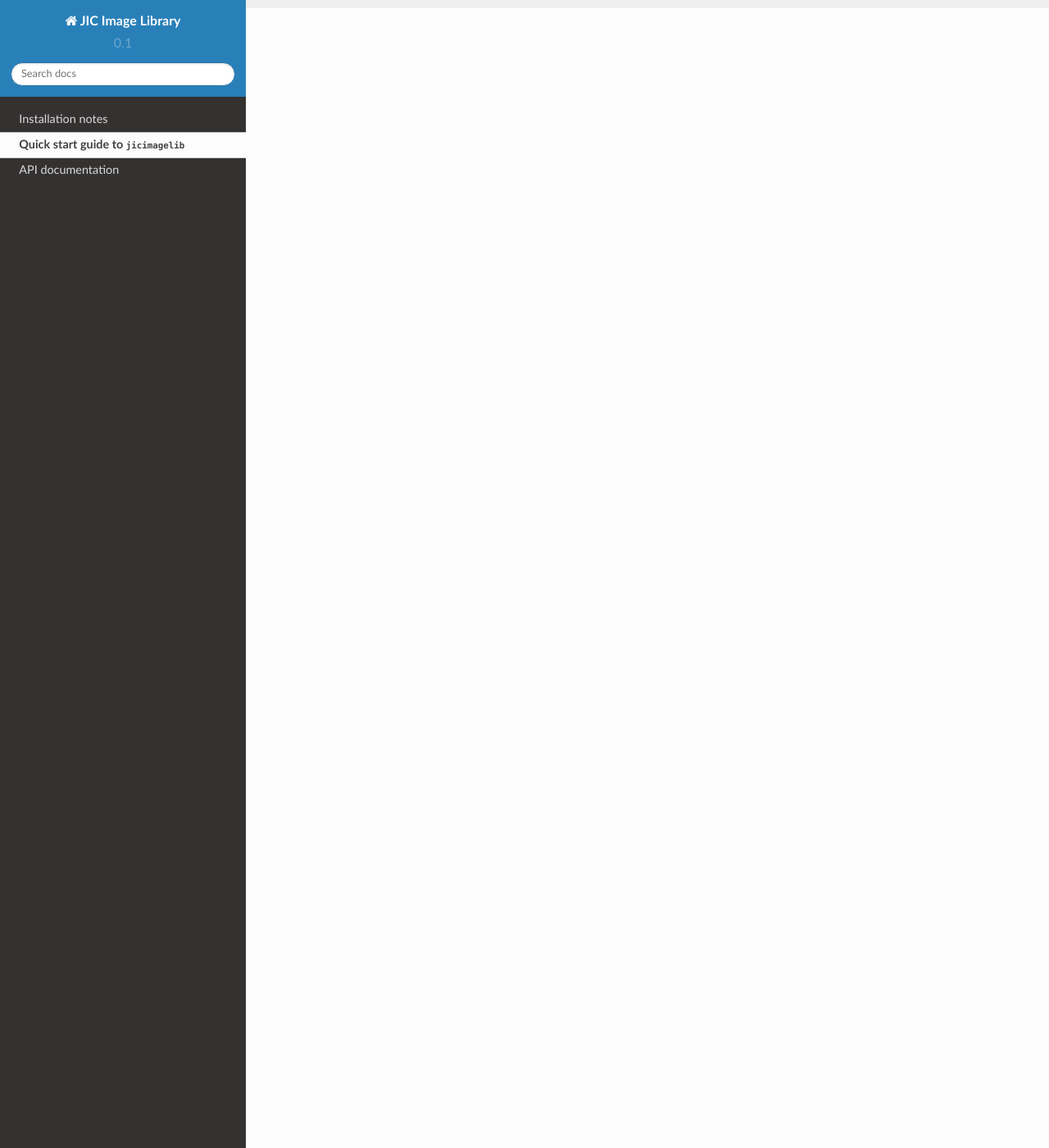
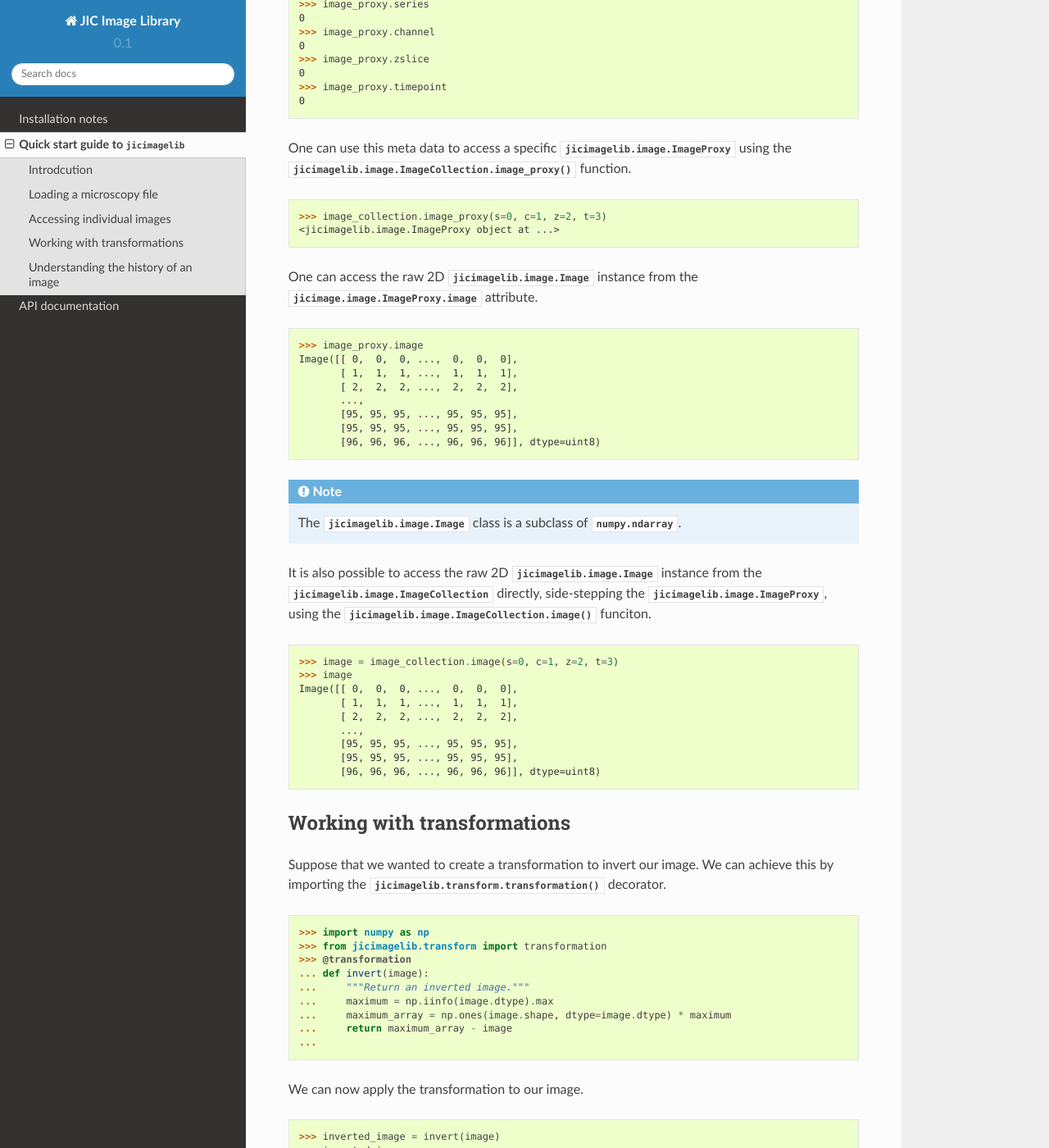
Before and after one commit to JIC-CSB/jicbioimage.core, a Sphinx documentation site: the page built from docs/source/quickstart.rst, in a window 1280 px wide and 1400 px high, scrolled down 1390 px. Shown: the whole window at 82% size. Built offline with Sphinx 7.4.7 and the Read the Docs theme 2.0.0, drawn with Linux system fonts in a browser that asks for light colours; some of the changed text lies outside the part shown.

Commit message:
Added more content to quickstart doc section.

```diff
--- a/docs/source/quickstart.rst
+++ b/docs/source/quickstart.rst
@@ -1,5 +1,9 @@
 Quick start guide to :mod:`jicimagelib`
 =======================================
+
+
+Introdcution
+------------
 
 The :mod:`jicimagelib` package has been designed to make it easy to work with
 microscopy images. To illustrate its use we will use
@@ -27,6 +31,9 @@
     >>> JICIMAGLIB = os.path.dirname(jicimagelib.__file__)
     >>> fpath = os.path.join(JICIMAGLIB, "..", "tests", "data", fpath)
 
+Loading a microscopy file
+-------------------------
+
 Let us set up a :class:`jicimagelib.image.DataManager`. To instantiate a
 :class:`jicimagelib.image.DataManager` we need a backend.  Let us make use of a
 :class:`jicimagelib.io.FileBackend`.
@@ -43,6 +50,10 @@
 .. code-block:: python
 
     >>> data_manager.load(fpath)
+
+
+Accessing individual images
+---------------------------
 
 The data manager is essentially a list containing
 :class:`jicimagelib.image.ImageCollection` instances.
@@ -66,6 +77,120 @@
       ...,
      <jicimagelib.image.ImageProxy object at ...>]
 
+The :class:`jicimagelib.image.ImageProxy` contains meta data about the image.
+
+.. code-block:: python
+
+    >>> image_proxy = image_collection[0]
+    >>> image_proxy.series
+    0
+    >>> image_proxy.channel
+    0
+    >>> image_proxy.zslice
+    0
+    >>> image_proxy.timepoint
+    0
+
+One can use this meta data to access a specific
+:class:`jicimagelib.image.ImageProxy` using the
+:func:`jicimagelib.image.ImageCollection.image_proxy` function.
+
+.. code-block:: python
+
+    >>> image_collection.image_proxy(s=0, c=1, z=2, t=3)  # doctest: +ELLIPSIS
+    <jicimagelib.image.ImageProxy object at ...>
+
+
+One can access the raw 2D :class:`jicimagelib.image.Image` instance
+from the :attr:`jicimage.image.ImageProxy.image` attribute.
+
+.. code-block:: python
+
+    >>> image_proxy.image  # doctest: +ELLIPSIS, +NORMALIZE_WHITESPACE
+    Image([[ 0,  0,  0, ...,  0,  0,  0],
+           [ 1,  1,  1, ...,  1,  1,  1],
+           [ 2,  2,  2, ...,  2,  2,  2],
+           ...,
+           [95, 95, 95, ..., 95, 95, 95],
+           [95, 95, 95, ..., 95, 95, 95],
+           [96, 96, 96, ..., 96, 96, 96]], dtype=uint8)
+
+.. note:: The :class:`jicimagelib.image.Image` class is a subclass of
+          :class:`numpy.ndarray`.
+
+It is also possible to access the raw 2D :class:`jicimagelib.image.Image`
+instance from the :class:`jicimagelib.image.ImageCollection` directly,
+side-stepping the :class:`jicimagelib.image.ImageProxy`, using the
+:func:`jicimagelib.image.ImageCollection.image` funciton.
+
+.. code-block:: python
+
+    >>> image = image_collection.image(s=0, c=1, z=2, t=3)
+    >>> image  # doctest: +ELLIPSIS
+    Image([[ 0,  0,  0, ...,  0,  0,  0],
+           [ 1,  1,  1, ...,  1,  1,  1],
+           [ 2,  2,  2, ...,  2,  2,  2],
+           ...,
+           [95, 95, 95, ..., 95, 95, 95],
+           [95, 95, 95, ..., 95, 95, 95],
+           [96, 96, 96, ..., 96, 96, 96]], dtype=uint8)
+
+
+
+Working with transformations
+----------------------------
+
+Suppose that we wanted to create a transformation to invert our image. We can
+achieve this by importing the :func:`jicimagelib.transform.transformation`
+decorator.
+
+.. code-block:: python
+
+    >>> import numpy as np
+    >>> from jicimagelib.transform import transformation
+    >>> @transformation
+    ... def invert(image):
+    ...     """Return an inverted image."""
+    ...     maximum = np.iinfo(image.dtype).max
+    ...     maximum_array = np.ones(image.shape, dtype=image.dtype) * maximum
+    ...     return maximum_array - image
+    ...
+
+..
+    # We do not want to write out the transforms to disk.
+    >>> from jicimagelib.io import AutoWrite
+    >>> AutoWrite.on = False
+
+We can now apply the transformation to our image.
+
+.. code-block:: python
+
+    >>> inverted_image = invert(image)
+    >>> inverted_image
+    Image([[255, 255, 255, ..., 255, 255, 255],
+           [254, 254, 254, ..., 254, 254, 254],
+           [253, 253, 253, ..., 253, 253, 253],
+           ...,
+           [160, 160, 160, ..., 160, 160, 160],
+           [160, 160, 160, ..., 160, 160, 160],
+           [159, 159, 159, ..., 159, 159, 159]], dtype=uint8)
+
+Understanding the history of an image
+-------------------------------------
+
+When working interactively with images it can be useful to understand where an
+image originally came from and what transformations it has undergone. This
+information is avaialable in the :attr:`jicimagelib.image.Image.history`
+attribute.
+
+Let us have a look at the history of our ``inverted_image``.
+
+.. code-block:: python
+
+    >>> inverted_image.history  # doctest: +ELLIPSIS, +NORMALIZE_WHITESPACE
+    ['Created image from .../multi-channel-4D-series_S0_C1_Z2_T3.tif',
+     'Applied invert transform']
+
 ..
     Tidy up: remove the ./backend directory we created.
 
```
